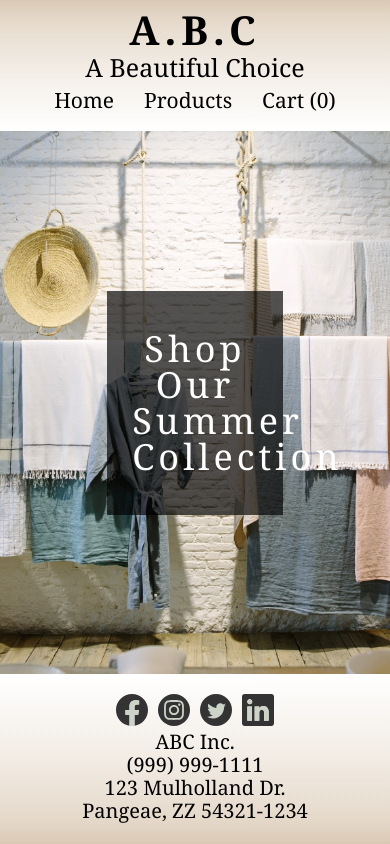
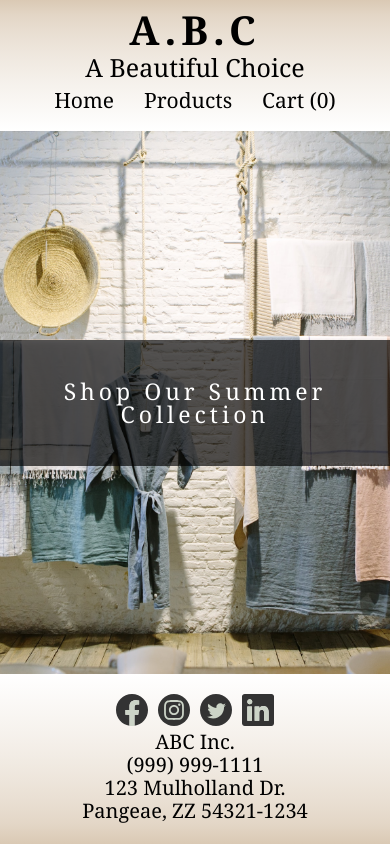
Before and after one commit to dukdukg00se/shopping-cart, a React (Vite) app: page / in a window 390 px wide. Built offline with nearby package versions, Linux system fonts and the light colour scheme; no server answers.

Commit message:
Add breakpoints, flex property

```diff
--- a/src/pages/home/Home.module.css
+++ b/src/pages/home/Home.module.css
@@ -1,7 +1,7 @@
 .home {
-  height: 84vh;
   background: center / cover no-repeat url('../../assets/cover-items.jpg');
   position: relative;
+  flex: 1 1 auto;
 }
 
 .overlayText {
@@ -21,3 +21,10 @@
   letter-spacing: 4px;
   text-decoration: none;
 }
+
+@media (max-width: 625px) {
+  .overlayText {
+    font-size: 2.3rem;
+    width: 100%;
+  }
+}
```
